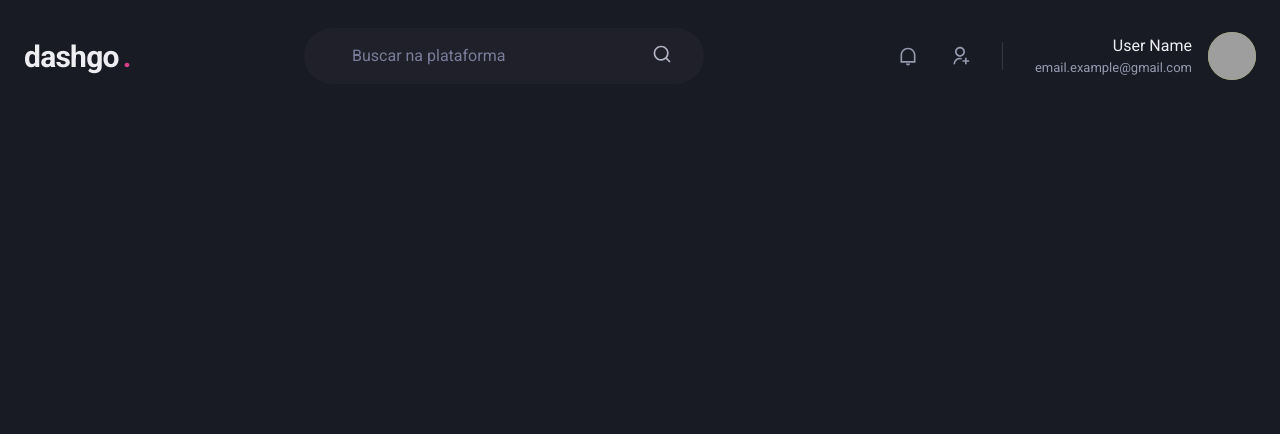
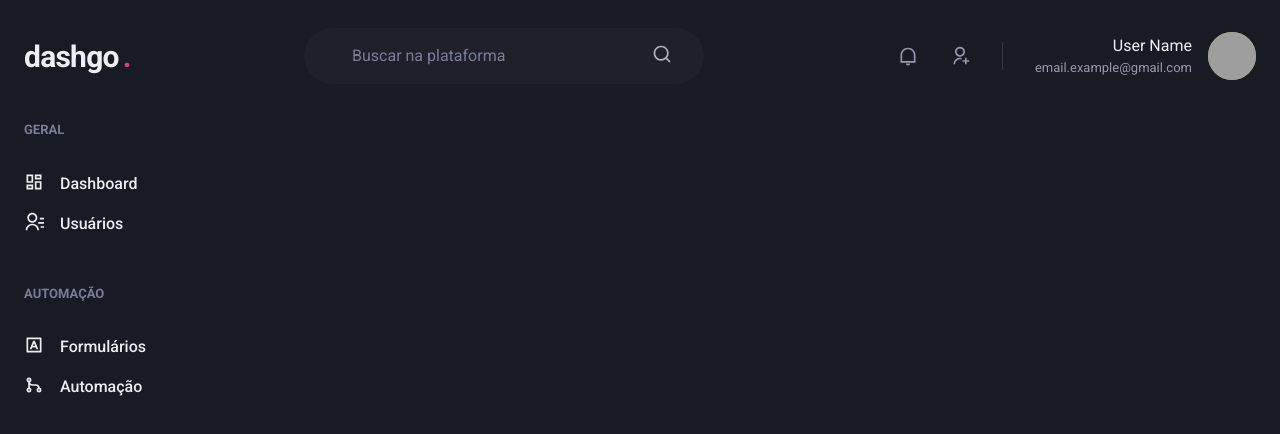
Before and after one commit to GianRossini/dashgo, a Next.js app: page /dashboard in a window 1280 px wide. Shown: the top 434 px of the page. Built offline with nearby package versions, Linux system fonts and the light colour scheme; grey boxes are pictures that could not be loaded.

Commit message:
creates sidebar component

```diff
--- /dev/null
+++ b/src/components/Sidebar.tsx
@@ -0,0 +1,57 @@
+import Link from 'next/link';
+
+import { Box, Stack, Text, Link as ChakraLink, Icon } from '@chakra-ui/react';
+
+import { RiDashboardLine, RiContactsLine, RiInputMethodLine, RiGitMergeLine } from 'react-icons/ri';
+
+export function Sidebar() {
+  return(
+    <Box as="aside" w="64" mr="8">
+      <Stack spacing="12" align="flex-start">
+        <Box>
+          <Text fontWeight="bold" color="gray.400" fontSize="small">GERAL</Text>
+          <Stack spacing="4" mt="8" align="stretch">
+            <Link href="/">
+              <a>
+                <ChakraLink display="flex" align="center">
+                  <Icon as={RiDashboardLine} fontSize="20" />
+                  <Text ml="4" fontWeight="medium">Dashboard</Text>
+                </ChakraLink>
+              </a>
+            </Link>
+            <Link href="/">
+              <a>
+                <ChakraLink display="flex" align="center">
+                  <Icon as={RiContactsLine} fontSize="20" />
+                  <Text ml="4" fontWeight="medium">Usuários</Text>
+                </ChakraLink>
+              </a>
+            </Link>
+          </Stack>
+        </Box>
+
+        <Box>
+          <Text fontWeight="bold" color="gray.400" fontSize="small">AUTOMAÇÃO</Text>
+          <Stack spacing="4" mt="8" align="stretch">
+            <Link href="/">
+              <a>
+                <ChakraLink display="flex" align="center">
+                  <Icon as={RiInputMethodLine} fontSize="20" />
+                  <Text ml="4" fontWeight="medium">Formulários</Text>
+                </ChakraLink>
+              </a>
+            </Link>
+            <Link href="/">
+              <a>
+                <ChakraLink display="flex" align="center">
+                  <Icon as={RiGitMergeLine} fontSize="20" />
+                  <Text ml="4" fontWeight="medium">Automação</Text>
+                </ChakraLink>
+              </a>
+            </Link>
+          </Stack>
+        </Box>
+      </Stack>
+    </Box>
+  );
+}
--- a/src/pages/dashboard.tsx
+++ b/src/pages/dashboard.tsx
@@ -1,7 +1,22 @@
+import { Flex } from '@chakra-ui/react';
+
 import { Header } from '../components/Header';
+import { Sidebar } from '../components/Sidebar';
 
 export default function Dashboard() {
   return (
-    <Header />
+    <Flex h="100vh" direction="column">
+      <Header />
+
+      <Flex
+        w="100%"
+        maxW={1480}
+        mx="auto"
+        my="6"
+        px="6"
+      >
+        <Sidebar />
+      </Flex>
+    </Flex>
   );
 }
```
